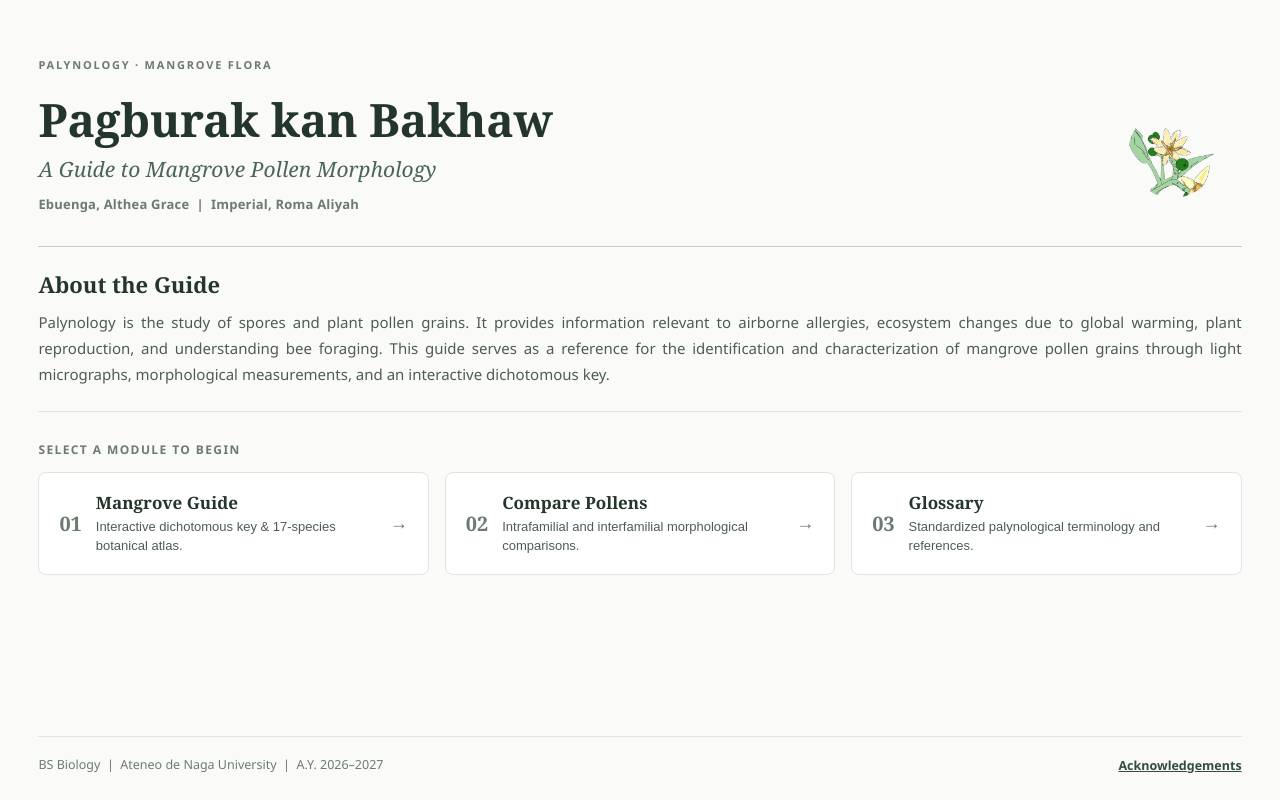
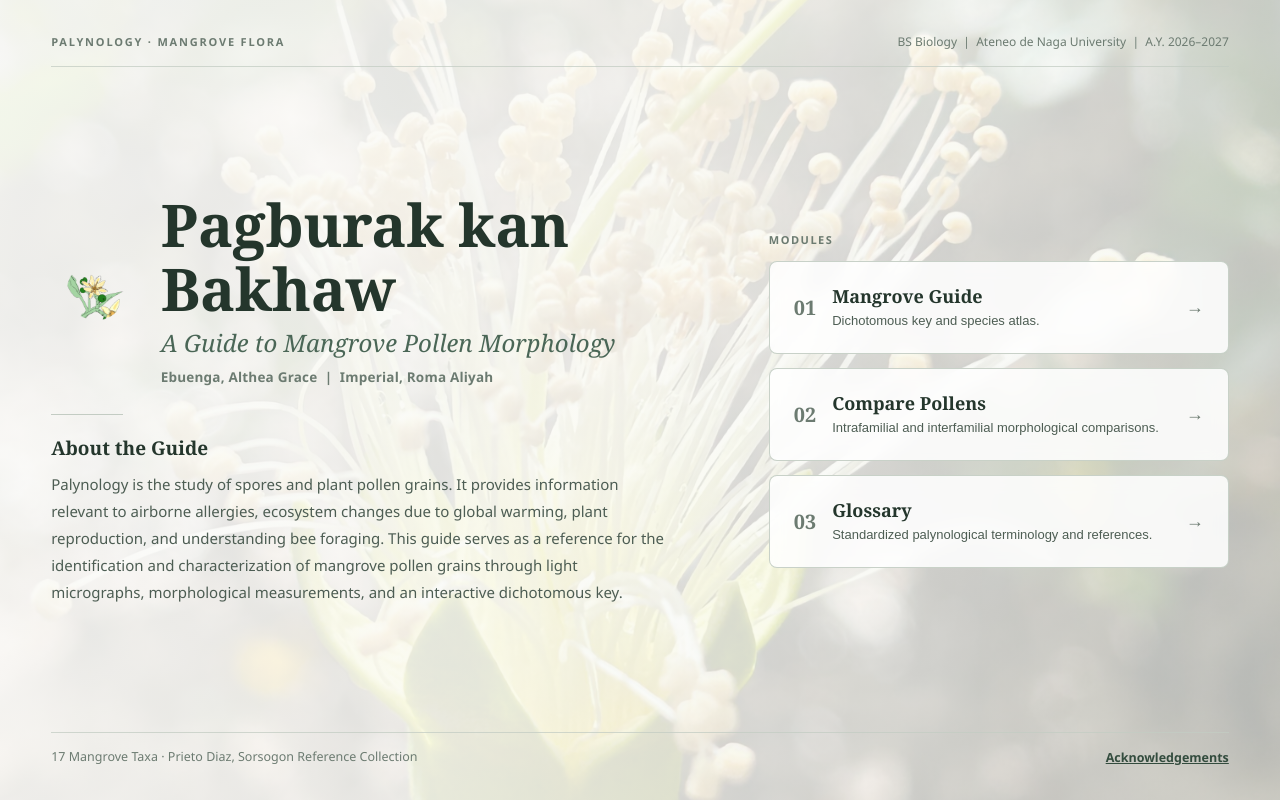
Before and after one commit to theagracie/pollen, a plain HTML site: page index.html in a window 1280 px wide. Drawn offline with Linux system fonts and the light colour scheme.

Commit message:
Redesign homepage to fill the viewport with a mangrove flower background

```diff
--- a/index.html
+++ b/index.html
@@ -169,8 +169,14 @@
             min-height: 100vh;
             flex-direction: column;
             align-items: stretch;
-            padding: clamp(18px, 2.5vw, 36px) clamp(14px, 3vw, 48px) 24px;
-            background: var(--bg-page);
+            padding: clamp(18px, 2.5vw, 32px) clamp(16px, 4vw, 56px);
+            background-color: var(--bg-page);
+            background-image:
+                linear-gradient(112deg, rgba(250, 250, 248, 0.95) 0%, rgba(250, 250, 248, 0.88) 48%, rgba(244, 246, 243, 0.72) 100%),
+                url("flower_images/flower_sonneratia_alba.jpg");
+            background-size: cover;
+            background-position: center right;
+            background-repeat: no-repeat;
         }
 
         .home-shell {
@@ -178,16 +184,18 @@
             max-width: none;
             display: flex;
             flex-direction: column;
+            justify-content: space-between;
             flex: 1;
         }
 
-        .home-header {
-            width: 100%;
-            padding: 24px 0;
-            background: transparent;
-            border: none;
-            border-bottom: 1px solid var(--border-strong);
-            border-radius: 0;
+        .home-masthead {
+            display: flex;
+            flex-wrap: wrap;
+            justify-content: space-between;
+            align-items: center;
+            gap: 10px;
+            padding-bottom: 14px;
+            border-bottom: 1px solid rgba(195, 204, 195, 0.75);
         }
 
         .header-kicker {
@@ -196,63 +204,79 @@
             font-weight: 700;
             letter-spacing: 1.8px;
             text-transform: uppercase;
-            margin-bottom: 10px;
-        }
-
-        .header-main {
-            display: flex;
+            margin: 0;
+        }
+
+        .home-masthead-meta {
+            font-size: 12px;
+            color: var(--text-muted);
+        }
+
+        .home-stage {
+            flex: 1;
+            display: grid;
+            grid-template-columns: minmax(0, 1.3fr) minmax(320px, 460px);
+            gap: clamp(28px, 4vw, 64px);
             align-items: center;
-            justify-content: space-between;
-            gap: 28px;
-        }
-
-        .header-copy {
-            flex: 1;
+            padding: clamp(24px, 4vh, 52px) 0;
+        }
+
+        .home-editorial {
             min-width: 0;
         }
 
-        .home-header h1 {
-            font-size: clamp(30px, 4.2vw, 46px);
+        .home-brand-row {
+            display: flex;
+            align-items: center;
+            gap: 20px;
+            margin-bottom: 18px;
+        }
+
+        .header-logo {
+            width: clamp(72px, 7vw, 108px);
+            height: clamp(72px, 7vw, 108px);
+            object-fit: contain;
+            flex-shrink: 0;
+        }
+
+        .home-editorial h1 {
+            font-size: clamp(34px, 4.6vw, 62px);
             color: var(--forest-900);
             margin: 0 0 8px;
-            letter-spacing: -0.3px;
+            letter-spacing: -0.4px;
+            line-height: 1.08;
         }
 
         .home-subtitle {
-            font-size: clamp(17px, 2vw, 21px);
+            font-size: clamp(18px, 2vw, 24px);
             font-style: italic;
             color: var(--forest-700);
-            margin: 0 0 12px;
+            margin: 0 0 8px;
         }
 
         .home-authors {
-            font-size: 13px;
+            font-size: 13.5px;
             font-weight: 600;
             color: var(--text-muted);
             margin: 0;
             letter-spacing: 0.2px;
         }
 
-        .header-logo {
-            width: 138px;
-            height: 138px;
-            object-fit: contain;
-            flex-shrink: 0;
+        .home-divider {
+            width: 72px;
+            height: 1px;
+            background: var(--border-strong);
+            margin: 26px 0 22px;
         }
 
         /* ABOUT THE GUIDE */
         .home-about {
             width: 100%;
-            margin: 24px 0 28px;
-            padding: 0 0 24px;
-            background: transparent;
-            border: none;
-            border-bottom: 1px solid var(--border-subtle);
-            border-radius: 0;
+            max-width: 68ch;
         }
 
         .home-about h2 {
-            font-size: 22px;
+            font-size: 19px;
             margin: 0 0 10px;
             text-align: left;
             color: var(--forest-900);
@@ -260,48 +284,51 @@
 
         .home-about p {
             margin: 0;
-            font-size: 15px;
-            line-height: 1.75;
+            font-size: clamp(15px, 1.15vw, 16.5px);
+            line-height: 1.8;
             color: var(--text-secondary);
-            text-align: justify;
         }
 
         /* HOME NAVIGATION CARDS */
+        .home-modules {
+            width: 100%;
+        }
+
         .home-nav-heading {
-            font-size: 12px;
+            font-size: 11px;
             font-weight: 700;
-            letter-spacing: 1.4px;
+            letter-spacing: 1.5px;
             text-transform: uppercase;
             color: var(--text-muted);
             margin: 0 0 12px;
         }
 
         .home-navigation {
-            display: grid;
-            grid-template-columns: repeat(auto-fit, minmax(260px, 1fr));
-            gap: 16px;
-            margin-bottom: 32px;
+            display: flex;
+            flex-direction: column;
+            gap: 14px;
         }
 
         .nav-card {
             width: 100%;
-            min-height: 92px;
             display: flex;
             align-items: center;
-            gap: 14px;
-            padding: 18px 20px;
-            background: var(--bg-surface);
+            gap: 16px;
+            padding: 22px 24px;
+            background: rgba(255, 255, 255, 0.86);
+            backdrop-filter: blur(8px);
             color: var(--text-main);
-            border: 1px solid var(--border-subtle);
+            border: 1px solid rgba(195, 204, 195, 0.9);
             border-radius: var(--radius-md);
             cursor: pointer;
             text-align: left;
-            transition: background-color 0.18s ease, border-color 0.18s ease;
+            transition: background-color 0.18s ease, border-color 0.18s ease, transform 0.16s ease;
         }
 
         .nav-card:hover {
-            background: var(--bg-muted);
+            background: rgba(255, 255, 255, 0.98);
             border-color: var(--forest-700);
+            transform: translateX(3px);
         }
 
         .nav-card-number {
@@ -320,7 +347,7 @@
         .nav-card-text strong {
             display: block;
             font-family: Georgia, serif;
-            font-size: 17px;
+            font-size: 18px;
             color: var(--forest-900);
             margin-bottom: 4px;
         }
@@ -347,9 +374,8 @@
         /* HOME FOOTER */
         .home-footer {
             width: 100%;
-            margin-top: auto;
-            padding-top: 18px;
-            border-top: 1px solid var(--border-subtle);
+            padding-top: 14px;
+            border-top: 1px solid rgba(195, 204, 195, 0.75);
             color: var(--text-muted);
             font-size: 12.5px;
             display: flex;
@@ -1711,11 +1737,22 @@
             }
         }
 
+        @media (max-width: 960px) {
+            .home-page {
+                background-image:
+                    linear-gradient(180deg, rgba(250, 250, 248, 0.93) 0%, rgba(250, 250, 248, 0.88) 100%),
+                    url("flower_images/flower_sonneratia_alba.jpg");
+                background-position: center;
+            }
+
+            .home-stage {
+                grid-template-columns: 1fr;
+                align-items: start;
+                gap: 28px;
+            }
+        }
+
         @media (max-width: 900px) {
-            .home-navigation {
-                grid-template-columns: 1fr;
-            }
-
             .dkey-layout,
             .atlas-layout {
                 grid-template-columns: 1fr;
@@ -1741,26 +1778,22 @@
 
         @media (max-width: 650px) {
             .home-page {
-                padding: 16px 12px 20px;
-            }
-
-            .home-header {
-                padding: 18px 16px;
-            }
-
-            .header-main {
-                flex-direction: column-reverse;
+                padding: 16px 14px 20px;
+            }
+
+            .home-brand-row {
+                flex-direction: column;
                 align-items: flex-start;
-                gap: 14px;
+                gap: 12px;
             }
 
             .header-logo {
-                width: 84px;
-                height: 84px;
-            }
-
-            .home-about {
-                padding: 18px 16px;
+                width: 72px;
+                height: 72px;
+            }
+
+            .nav-card {
+                padding: 16px 18px;
             }
 
             .site-topbar-inner {
@@ -1829,25 +1862,29 @@
     <section id="home-page" class="page home-page active">
         <div class="home-shell">
 
-            <header class="home-header">
-                <div class="header-kicker">Palynology · Mangrove Flora</div>
-
-                <div class="header-main">
-                    <div class="header-copy">
+            <header class="home-masthead">
+                <span class="header-kicker">Palynology · Mangrove Flora</span>
+                <span class="home-masthead-meta">BS Biology &nbsp;|&nbsp; Ateneo de Naga University &nbsp;|&nbsp; A.Y. 2026–2027</span>
+            </header>
+
+            <main class="home-stage">
+                <div class="home-editorial">
+                    <div class="home-brand-row">
+                        <img src="mangrove-logo/mangrove-logo.png"
+                             alt="Pagburak kan Bakhaw Mangrove Pollen Guide Logo"
+                             class="header-logo">
+
+                        <div>
                             <h1>Pagburak kan Bakhaw</h1>
                             <p class="home-subtitle">A Guide to Mangrove Pollen Morphology</p>
                             <p class="home-authors">Ebuenga, Althea Grace &nbsp;|&nbsp; Imperial, Roma Aliyah</p>
                         </div>
-
-                    <img src="mangrove-logo/mangrove-logo.png"
-                         alt="Pagburak kan Bakhaw Mangrove Pollen Guide Logo"
-                         class="header-logo">
-                </div>
-            </header>
+                    </div>
+
+                    <div class="home-divider"></div>
 
                     <section class="home-about">
                         <h2>About the Guide</h2>
-
                         <p>
                             Palynology is the study of spores and plant pollen grains. It provides information relevant to airborne allergies,
                             ecosystem changes due to global warming, plant reproduction, and understanding bee foraging. This guide serves as a
@@ -1855,15 +1892,17 @@
                             measurements, and an interactive dichotomous key.
                         </p>
                     </section>
-
-            <p class="home-nav-heading">Select a Module to Begin</p>
+                </div>
+
+                <aside class="home-modules" aria-label="Guide Modules">
+                    <p class="home-nav-heading">Modules</p>
 
                     <div class="home-navigation">
                         <button type="button" class="nav-card" onclick="showPage('guide-page', 'dichotomous')">
                             <span class="nav-card-number">01</span>
                             <span class="nav-card-text">
                                 <strong>Mangrove Guide</strong>
-                        <small>Interactive dichotomous key &amp; 17-species botanical atlas.</small>
+                                <small>Dichotomous key and species atlas.</small>
                             </span>
                             <span class="nav-arrow" aria-hidden="true">→</span>
                         </button>
@@ -1886,9 +1925,11 @@
                             <span class="nav-arrow" aria-hidden="true">→</span>
                         </button>
                     </div>
+                </aside>
+            </main>
 
             <footer class="home-footer">
-                <span>BS Biology &nbsp;|&nbsp; Ateneo de Naga University &nbsp;|&nbsp; A.Y. 2026–2027</span>
+                <span>17 Mangrove Taxa · Prieto Diaz, Sorsogon Reference Collection</span>
                 <button type="button" class="home-footer-link" onclick="showPage('acknowledgements-page')">
                     Acknowledgements
                 </button>
```
Lines whose indentation alone changed are shown as unchanged.
